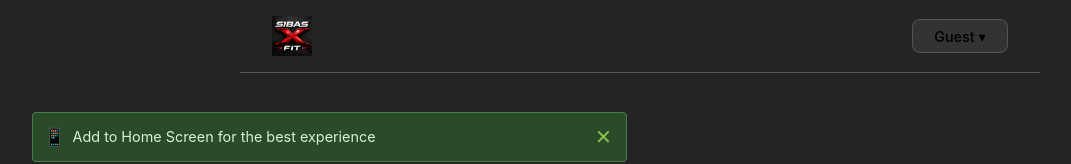
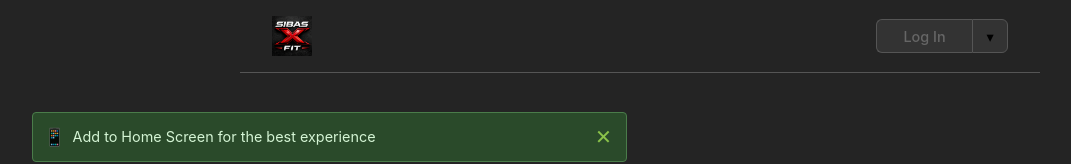
Before and after one commit to fopina/xsibas-workouts, a Preact app: page / in a window 1280 px wide. Both pictures are taken after a click on the button "Get Started". Shown: the top 164 px of the page, without its empty margins (0-1071 px from the left). Built offline with nearby package versions, Linux system fonts and the light colour scheme.

Commit message:
Restore one-click login and update e2e auth menu test

```diff
--- a/src/app.jsx
+++ b/src/app.jsx
@@ -711,21 +711,47 @@ export function App() {
                   </button>
                 )}
                 <div ref={topMenuRef} style={{ position: 'relative' }}>
+                  <div style={{ display: 'flex', alignItems: 'stretch' }}>
                     <button
-                    onClick={() => setTopMenuOpen(prev => !prev)}
-                    aria-haspopup="menu"
-                    aria-expanded={topMenuOpen}
+                      onClick={() => {
+                        if (!authToken && authReady) {
+                          login();
+                        }
+                      }}
+                      disabled={!authToken && !authReady}
+                      aria-label={authToken ? (userName || authUserName || 'Logged in user') : 'Log In'}
                       style={{
                         padding: '0.5em 0.9em',
                         fontSize: '0.9em',
                         backgroundColor: '#333',
                         border: '1px solid #555',
-                      cursor: 'pointer',
-                      minWidth: '96px'
+                        borderRight: 'none',
+                        borderRadius: '6px 0 0 6px',
+                        cursor: authToken ? 'default' : (!authReady ? 'default' : 'pointer'),
+                        minWidth: '96px',
+                        color: !authToken && !authReady ? '#666' : '#fff'
                       }}
                     >
-                    {userName || authUserName || 'Guest'} ▾
+                      {authToken ? (userName || authUserName || 'Logged in') : 'Log In'}
                     </button>
+                    <button
+                      onClick={() => setTopMenuOpen(prev => !prev)}
+                      aria-label="Open account menu"
+                      aria-haspopup="menu"
+                      aria-expanded={topMenuOpen}
+                      style={{
+                        width: '36px',
+                        padding: 0,
+                        fontSize: '0.9em',
+                        backgroundColor: '#333',
+                        border: '1px solid #555',
+                        borderRadius: '0 6px 6px 0',
+                        cursor: 'pointer'
+                      }}
+                    >
+                      ▾
+                    </button>
+                  </div>
                   {topMenuOpen && (
                     <div
                       role="menu"
@@ -749,7 +775,7 @@ export function App() {
                         borderBottom: '1px solid #333',
                         marginBottom: '6px'
                       }}>
-                        {userName || authUserName || 'Guest'}
+                        {authToken ? (userName || authUserName || 'Logged in') : 'Guest'}
                       </div>
                       {sheetId && (
                         <button
@@ -773,31 +799,28 @@ export function App() {
                           Sheets
                         </button>
                       )}
+                      {authToken && (
                         <button
                           role="menuitem"
                           onClick={() => {
                             setTopMenuOpen(false);
-                          if (authToken) {
                             logout();
-                          } else {
-                            login();
-                          }
                           }}
-                        disabled={!authToken && !authReady}
                           style={{
                             width: '100%',
                             textAlign: 'left',
                             padding: '0.65em 0.7em',
                             fontSize: '0.9em',
                             backgroundColor: 'transparent',
-                          color: !authToken && !authReady ? '#666' : '#fff',
+                            color: '#fff',
                             border: 'none',
                             borderRadius: '6px',
-                          cursor: !authToken && !authReady ? 'default' : 'pointer'
+                            cursor: 'pointer'
                           }}
                         >
-                        {authToken ? 'Log Out' : 'Log In'}
+                          Log Out
                         </button>
+                      )}
                     </div>
                   )}
                 </div>
```
Also changed, not shown: 1 other file (tests, documents, lock files or other folders). Lines whose indentation alone changed are shown as unchanged.
